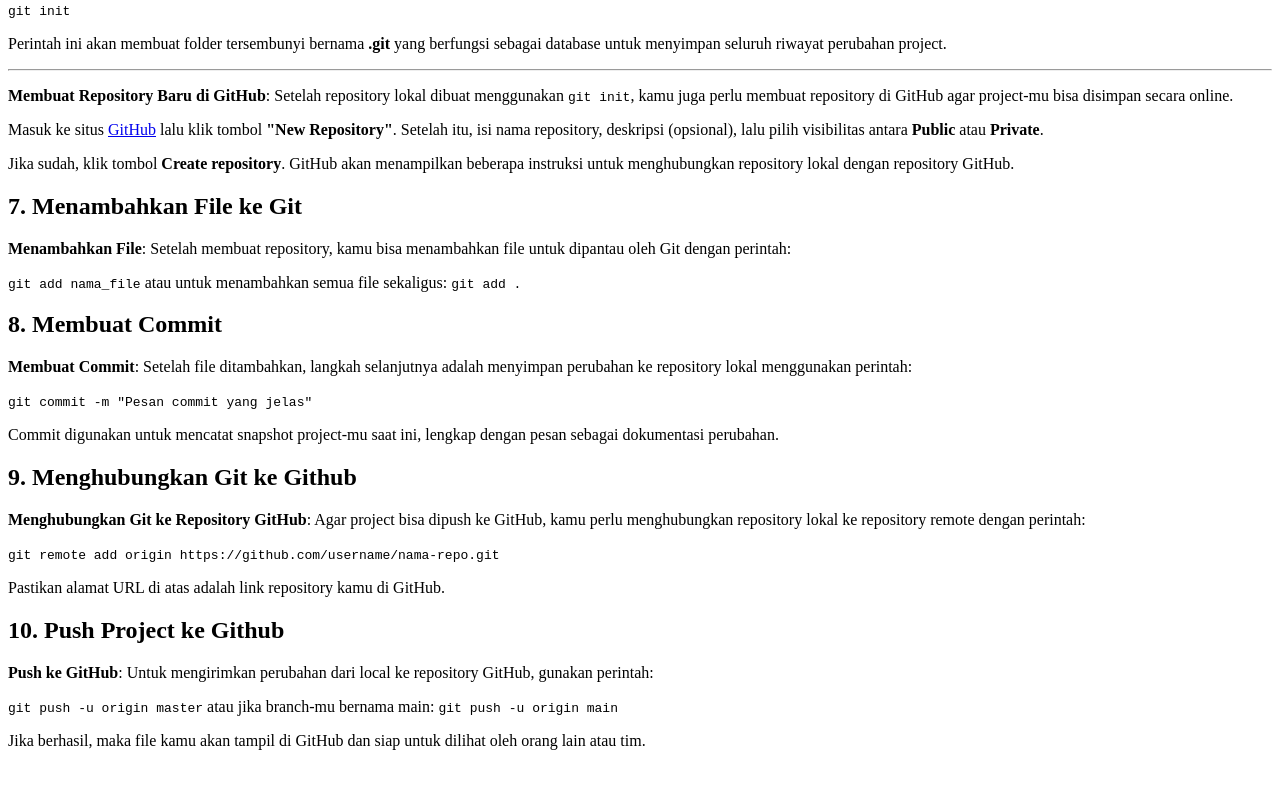
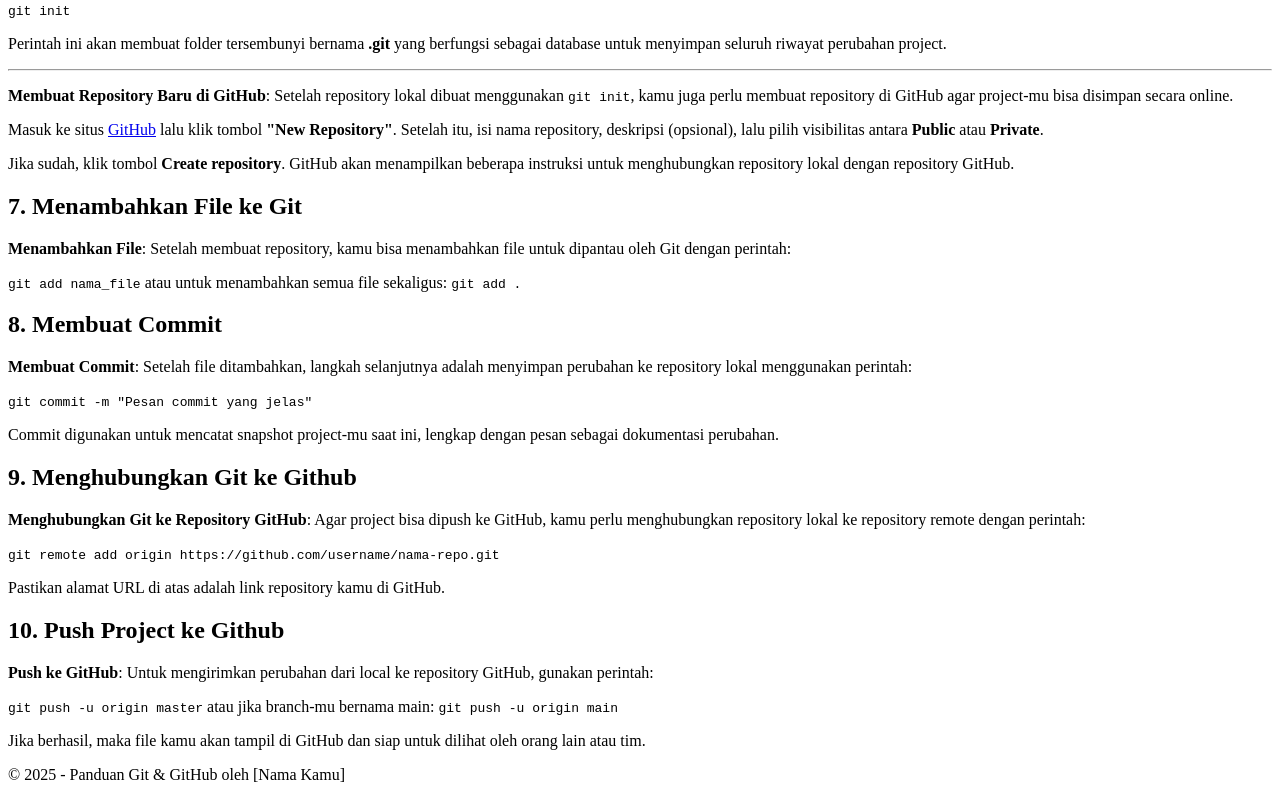
Before and after one commit to icanxPrograming/praktikumGITHUB.io, a plain HTML site: page index.html in a window 1280 px wide. Shown: the part 832-1632 px from the top of the page. Before the commit the page ends 1598 px from the top, so only its background shows below. Drawn offline with Linux system fonts and the light colour scheme.

Commit message:
menambahkan footer HTML

```diff
--- a/index.html
+++ b/index.html
@@ -188,6 +188,10 @@
           </p>
         </section>
       </main>
+
+      <footer>
+        <p>© 2025 - Panduan Git & GitHub oleh [Nama Kamu]</p>
+      </footer>
     </div>
 
     <script src="script.js"></script>
```
